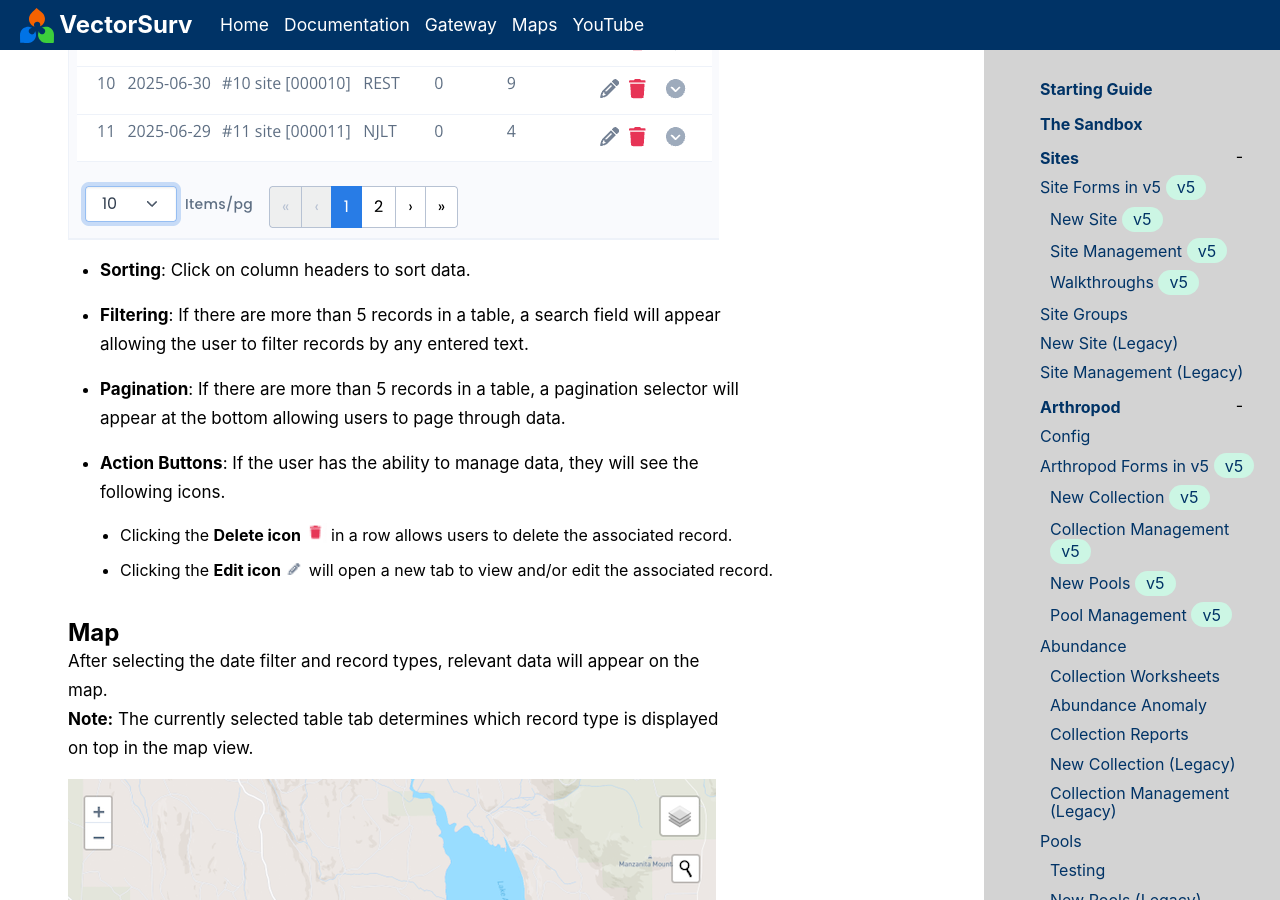
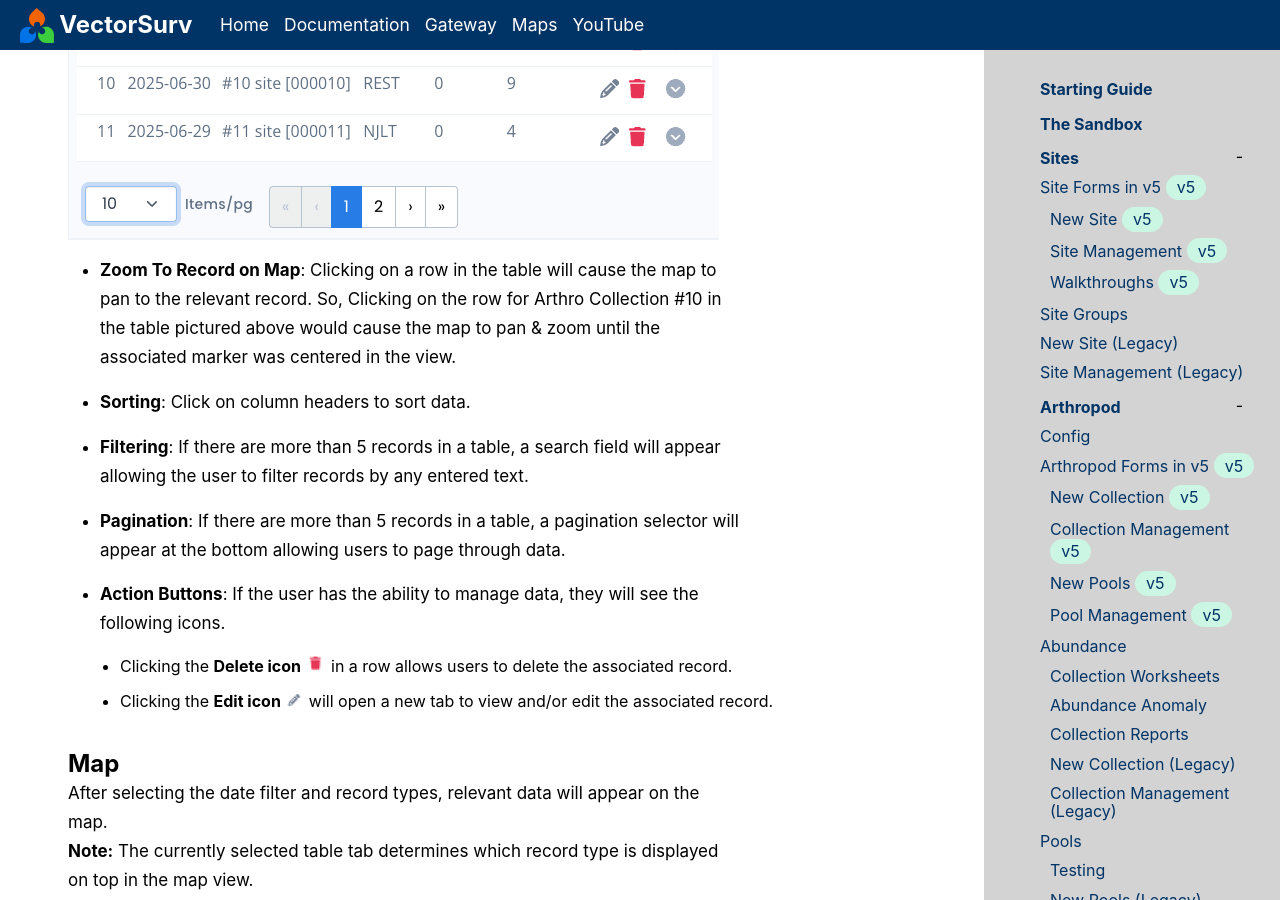
Before and after one commit to tlvaldepena/vectorsurv.org, a Jekyll site: the page built from _docs/integrated-data-view/integrated-data-view.md, in a window 1280 px wide and 900 px high, scrolled down 1710 px. Built offline with Jekyll 4.4.1, drawn with Linux system fonts in a browser that asks for light colours.

Commit message:
add text for IDV pan/zoom effect when clicking on table rows

```diff
--- a/_docs/integrated-data-view/integrated-data-view.md
+++ b/_docs/integrated-data-view/integrated-data-view.md
@@ -21,6 +21,8 @@ View multiple record types in one place. The Integrated Data View allows users t
 After selecting the data, use the tabs to switch between the data tables for the included data.
 
 ![Data Table](/assets/images/docs/integrated-data-view-tables.png)
+
+- **Zoom To Record on Map**: Clicking on a row in the table will cause the map to pan to the relevant record. So, Clicking on the row for Arthro Collection #10 in the table pictured above would cause the map to pan & zoom until the associated marker was centered in the view.
 
 - **Sorting**: Click on column headers to sort data.
 
```
